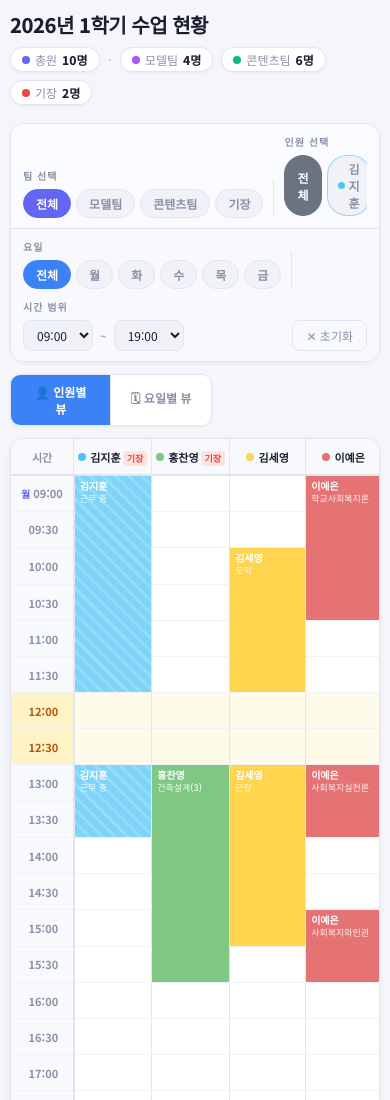
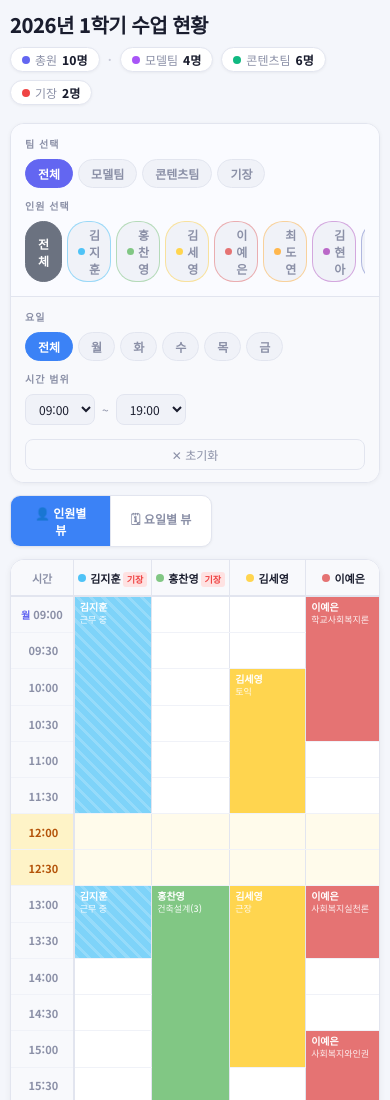
Before and after one commit to kukhyoun-max/timetable, a plain HTML site: page index.html in a window 390 px wide. Shown: the top 1100 px of the page. Drawn offline with Linux system fonts and the light colour scheme.

Commit message:
Update index.html

```diff
--- a/index.html
+++ b/index.html
@@ -8,7 +8,22 @@
 @import url('https://fonts.googleapis.com/css2?family=Noto+Sans+KR:wght@400;500;700;800;900&display=swap');
 *{margin:0;padding:0;box-sizing:border-box;}
 :root{--bg:#f4f6fb;--surface:#fff;--surface2:#f0f2f8;--border:#e2e5ef;--bs:#c8cad8;--text:#1a1d2e;--muted:#8b90a7;}
-body{font-family:'Noto Sans KR',sans-serif;background:var(--bg);color:var(--text);padding:16px;}@media(max-width:600px){body{padding:10px;}.frow{padding:10px 12px!important;gap:10px!important;}.fc{border-radius:10px;}.tabs{width:100%;}.tab{flex:1;text-align:center;}}
+body{font-family:'Noto Sans KR',sans-serif;background:var(--bg);color:var(--text);padding:16px;}@media(max-width:768px){
+  body{padding:10px;}
+  .fc{border-radius:10px;}
+  .frow{flex-direction:column;align-items:stretch!important;gap:10px!important;padding:12px 14px!important;}
+  .frow>div[style*="width:1px"]{display:none!important;}
+  .fg{width:100%;}
+  .fg label{margin-bottom:2px;}
+  .crow{flex-wrap:nowrap!important;overflow-x:auto;-webkit-overflow-scrolling:touch;}
+  .crow::-webkit-scrollbar{display:none;}
+  .ti{flex-wrap:nowrap;}
+  .cbtn{width:100%;margin-left:0!important;margin-top:4px;}
+  .tabs{width:100%;}
+  .tab{flex:1;text-align:center;}
+  .stats{gap:6px;}
+  h1{font-size:17px;}
+}
 h1{font-size:20px;font-weight:800;letter-spacing:-.5px;margin-bottom:8px;}
 /* stats */
 .stats{display:flex;gap:8px;flex-wrap:wrap;margin-bottom:18px;}
```
